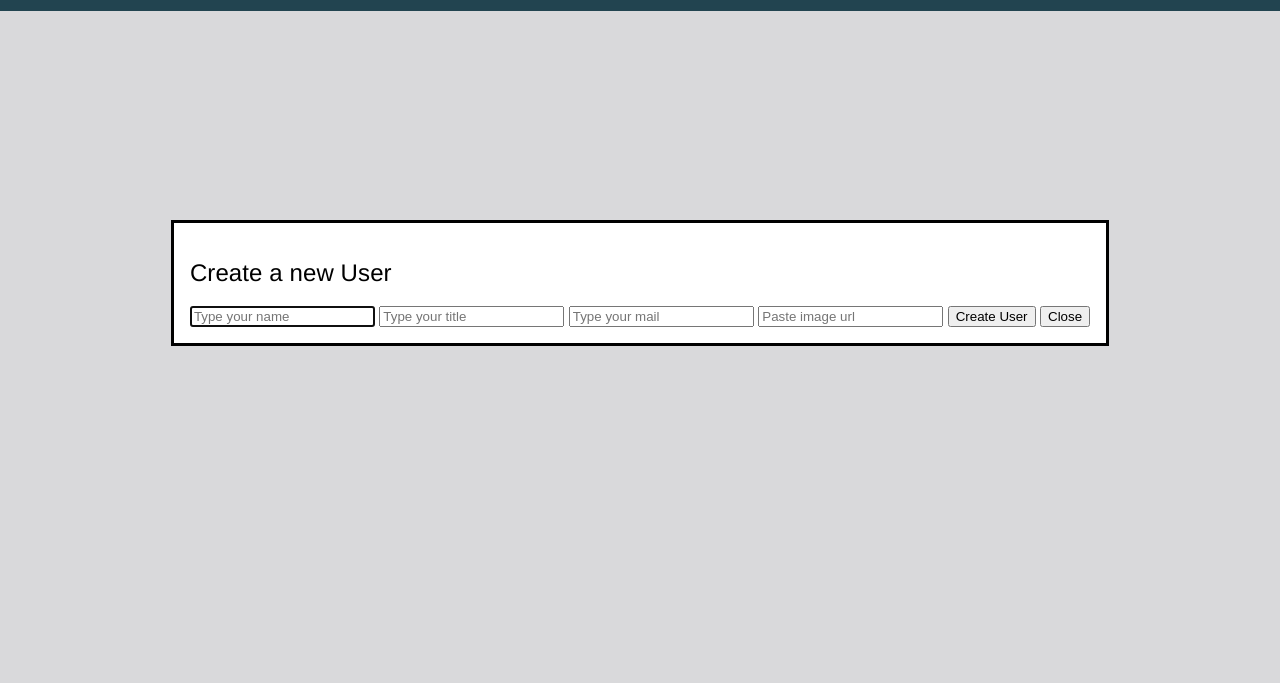
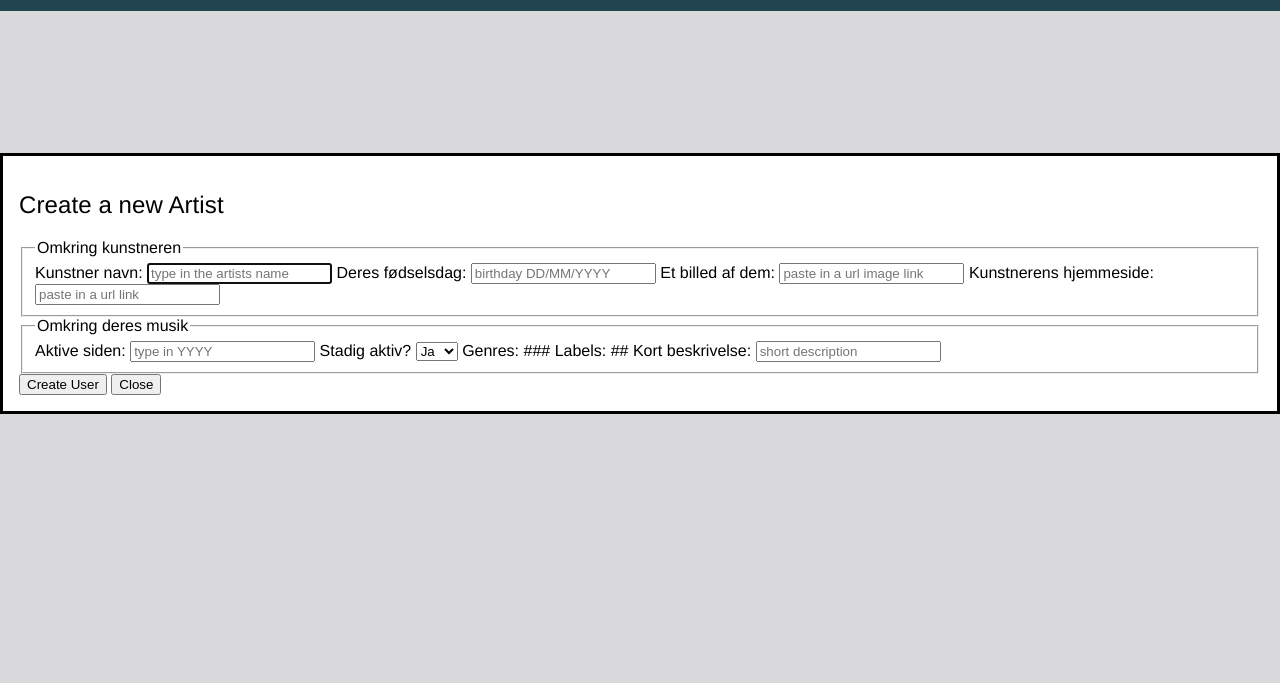
Before and after one commit to MarkusIngerslev/node-js-og-express, a plain HTML site: page frontend/index.html in a window 1280 px wide. Both pictures are taken after a click on the button "create-artist". Shown: the part 117-800 px from the top of the page. Drawn offline with Linux system fonts and the light colour scheme; no server answers.

Commit message:
Tilføjet næsten færdig struktur for create artist

```diff
--- a/frontend/index.html
+++ b/frontend/index.html
@@ -21,14 +21,72 @@
 
         <!-- Create dialog form -->
         <dialog id="create-artist-dialog">
-            <form method="dialog">
-                <h2>Create a new User</h2>
-                <input type="text" name="name" placeholder="Type your name" required />
-                <input type="text" name="title" placeholder="Type your title" required />
-                <input type="email" name="mail" placeholder="Type your mail" required />
-                <input type="url" name="image" placeholder="Paste image url" required />
-                <button>Create User</button>
-                <button>Close</button>
+            <form id="create-artist-form" method="dialog" autocomplete="on">
+                <h2>Create a new Artist</h2>
+
+                <!-- fieldset for information omkring kunstneren -->
+                <fieldset>
+                    <legend>Omkring kunstneren</legend>
+                    <!-- navn -->
+                    <label for="new-name"
+                        >Kunstner navn:
+                        <input type="text" name="name" id="new-name" placeholder="type in the artists name" required
+                    /></label>
+
+                    <!-- fødselsdag -->
+                    <label for="new-birthday"
+                        >Deres fødselsdag:
+                        <input type="text" name="birthday" id="new-birthday" placeholder="birthday DD/MM/YYYY" required
+                    /></label>
+
+                    <!-- image -->
+                    <label for="new-image"
+                        >Et billed af dem:
+                        <input type="url" name="image" id="new-image" placeholder="paste in a url image link" required
+                    /></label>
+
+                    <!-- website -->
+                    <label for="new-website"
+                        >Kunstnerens hjemmeside:
+                        <input type="url" name="website" id="new-website" placeholder="paste in a url link"
+                    /></label>
+                </fieldset>
+
+                <!-- fieldset for information omkring kunstnerens musik -->
+                <fieldset>
+                    <legend>Omkring deres musik</legend>
+                    <!-- activeSince -->
+                    <label for="new-activeSince"
+                        >Aktive siden:
+                        <input type="number" name="activeSince" id="new-activeSince" placeholder="type in YYYY "
+                    /></label>
+
+                    <!-- stillActive -->
+                    <label for="new-stillActive"
+                        >Stadig aktiv?
+                        <select name="stillActive" id="new-activeSince">
+                            <option value="true">Ja</option>
+                            <option value="false">Nej</option>
+                        </select></label
+                    >
+
+                    <!-- genres -->
+                    <label for="new-genres">Genres: ###</label>
+
+                    <!-- labels -->
+                    <label for="new-labels">Labels: ##</label>
+
+                    <!-- shortDescription -->
+                    <label for="new-description"
+                        >Kort beskrivelse:
+                        <input type="text" name="description" id="new-description" placeholder="short description"
+                    /></label>
+                </fieldset>
+                <!-- div for custom styling af knapper -->
+                <div>
+                    <button>Create User</button>
+                    <button id="close-dialog-btn">Close</button>
+                </div>
             </form>
         </dialog>
 
@@ -46,6 +104,9 @@
 
         <!-- dialog for detail view -->
 
+        <!-- sorting / filtrering -->
+
+        <!-- Footer  -->
         <footer>
             <h1>Made by: Markus</h1>
         </footer>
```
